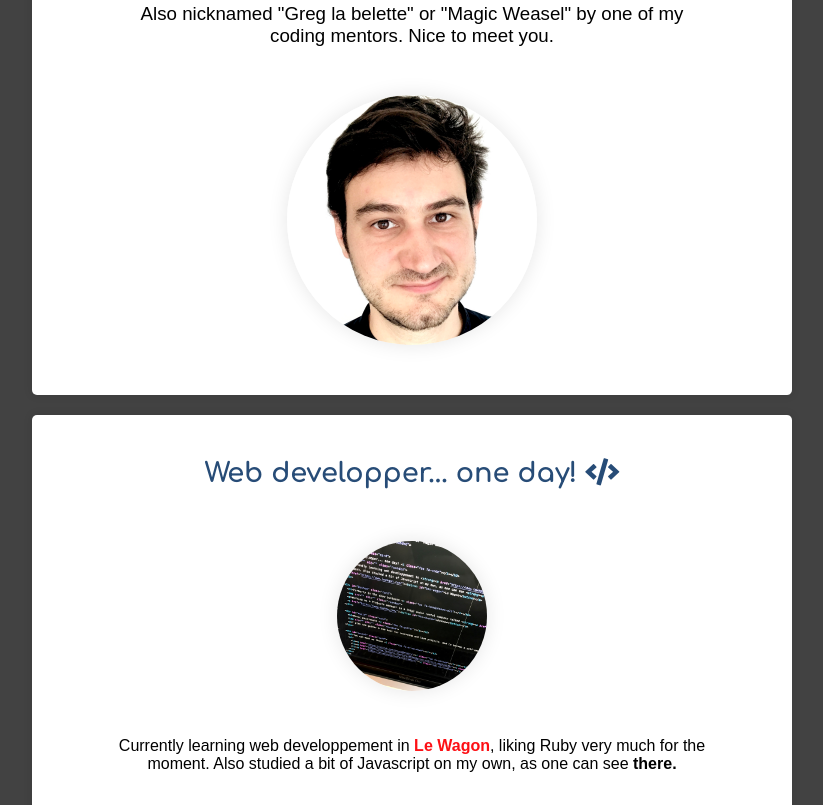
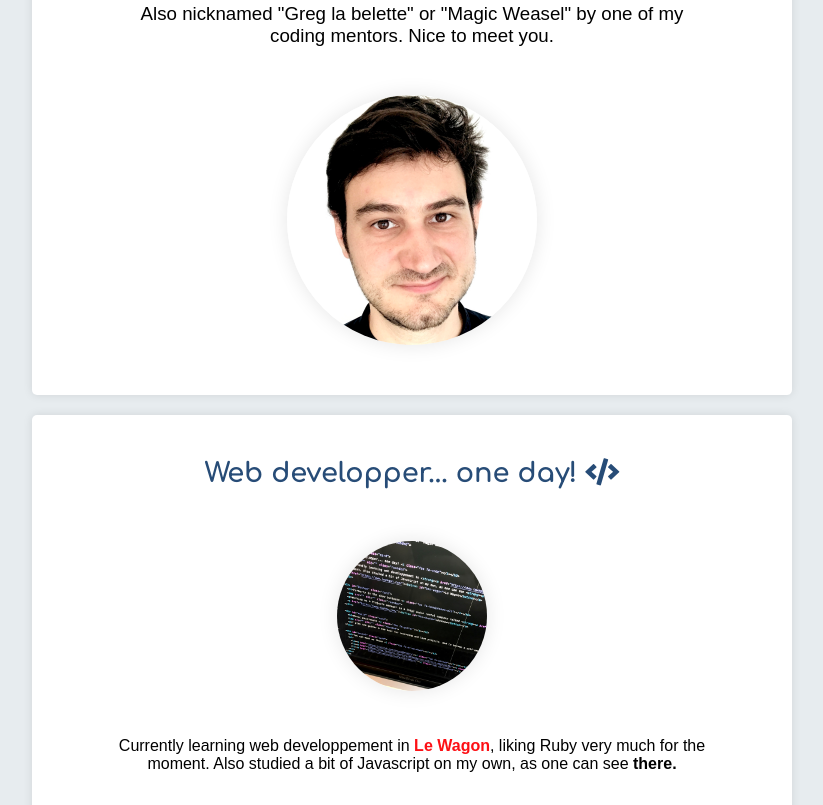
Before and after one commit to GregLaBelette/Le-Wagon---Profile-page, a plain HTML site: page index.html in a window 1280 px wide. Shown: the part 135-940 px from the top of the page, without its empty margins (228-1051 px from the left). Drawn offline with Linux system fonts and the light colour scheme; a web font is replaced by a local one.

Commit message:
back to old background color

```diff
--- a/style.css
+++ b/style.css
@@ -2,7 +2,7 @@
 
 body {
   color: black;
-  background-color: #424242;
+  background-color: #e7ecef;
   font-family: 'Zen Kaku Gothic Antique', sans-serif;
   font-weight: 300;
   text-align: center;
```
